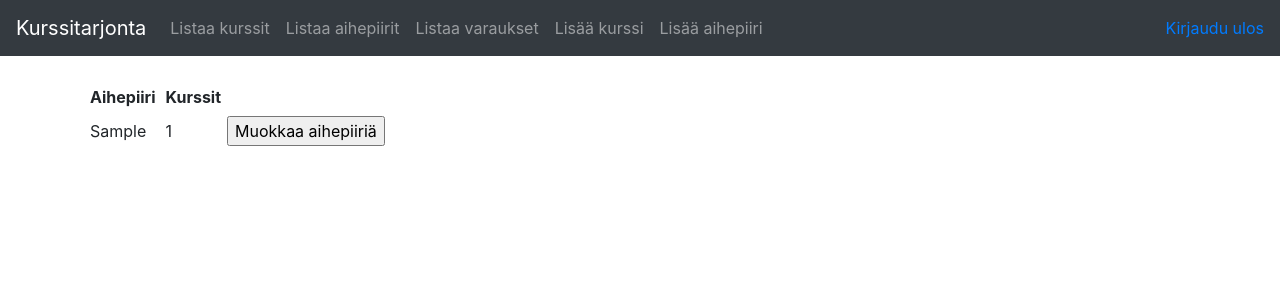
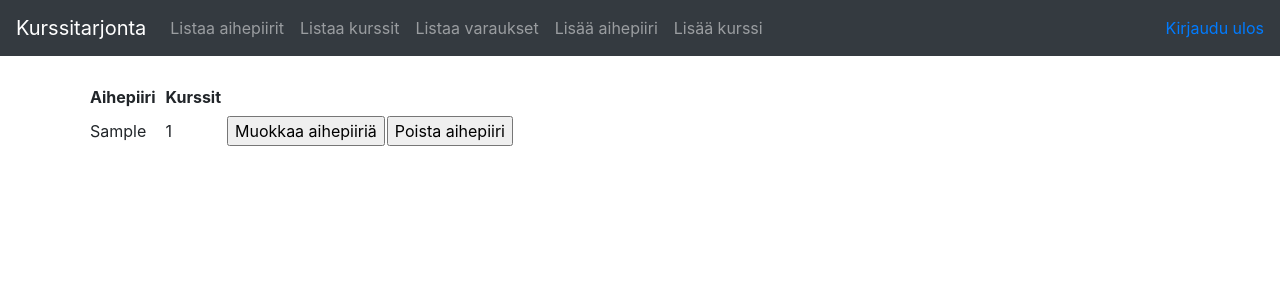
Before and after one commit to robertrantanen/Kurssitarjonta-ja-kurssipaikan-varaus, a Flask app: page /aihepiiri in a window 1280 px wide. Shown: the top 300 px of the page. Run offline with Flask 2, Linux system fonts and the light colour scheme; a user stored in the database is signed in; tables that the repository leaves empty hold one stand-in row (values such as "Sample post"); some libraries are stand-ins or nearby versions.

Commit message:
aihepiirin poisto

```diff
--- a/application/aihepiiri/views.py
+++ b/application/aihepiiri/views.py
@@ -46,3 +46,14 @@ def aihepiiri_muokkaa(aihepiiri_id):
     db.session().commit()
 
     return redirect(url_for("aihepiiri_index"))
+
+@app.route("/aihepiiri/delete/<aihepiiri_id>/", methods=["POST"])
+@login_required(role="ADMIN")
+def aihepiiri_poista(aihepiiri_id):
+
+    a = Aihepiiri.query.get(aihepiiri_id)
+
+    db.session().delete(a)
+    db.session().commit()
+
+    return redirect(url_for("aihepiiri_index"))
--- a/application/templates/aihepiiri/list.html
+++ b/application/templates/aihepiiri/list.html
@@ -17,6 +17,13 @@
       </form>
       {% endif %}
     </td>
+    <td>
+      {% if current_user.admin==True %}
+      <form method="POST" action="{{ url_for('aihepiiri_poista', aihepiiri_id=aihepiiri.id) }}">
+        <input type="submit" value="Poista aihepiiri" />
+      </form>
+      {% endif %}
+    </td>
   </tr>
   {% endfor %}
 </table>
--- a/application/templates/layout.html
+++ b/application/templates/layout.html
@@ -18,10 +18,10 @@
     <div class="collapse navbar-collapse" id="navbarCollapse">
       <ul class="navbar-nav mr-auto">
         <li class="nav-item">
-          <a class="nav-link" href="{{ url_for('kurssit_index') }} ">Listaa kurssit</a>
+          <a class="nav-link" href="{{ url_for('aihepiiri_index') }} ">Listaa aihepiirit</a>
         </li>
         <li class="nav-item">
-          <a class="nav-link" href="{{ url_for('aihepiiri_index') }} ">Listaa aihepiirit</a>
+          <a class="nav-link" href="{{ url_for('kurssit_index') }} ">Listaa kurssit</a>
         </li>
         <li class="nav-item">
           {% if current_user.is_authenticated %}
@@ -30,12 +30,12 @@
         </li>
         <li class="nav-item">
           {% if current_user.admin==True %}
-          <a class="nav-link" href="{{ url_for('kurssit_form') }} ">Lisää kurssi</a>
+          <a class="nav-link" href="{{ url_for('aihepiiri_form') }} ">Lisää aihepiiri</a>
           {% endif %}
         </li>
         <li class="nav-item">
           {% if current_user.admin==True %}
-          <a class="nav-link" href="{{ url_for('aihepiiri_form') }} ">Lisää aihepiiri</a>
+          <a class="nav-link" href="{{ url_for('kurssit_form') }} ">Lisää kurssi</a>
           {% endif %}
         </li>
       </ul>
```
